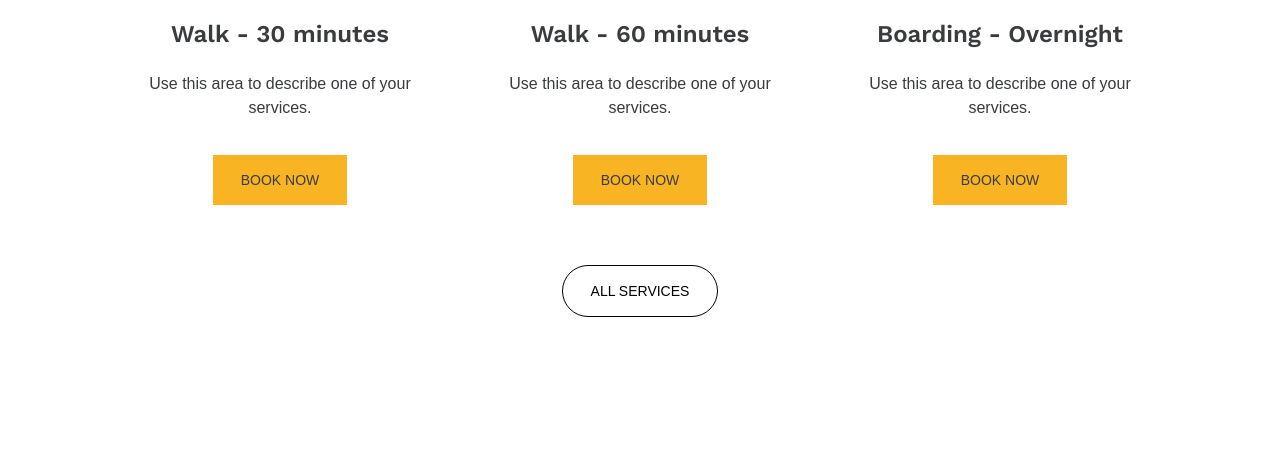
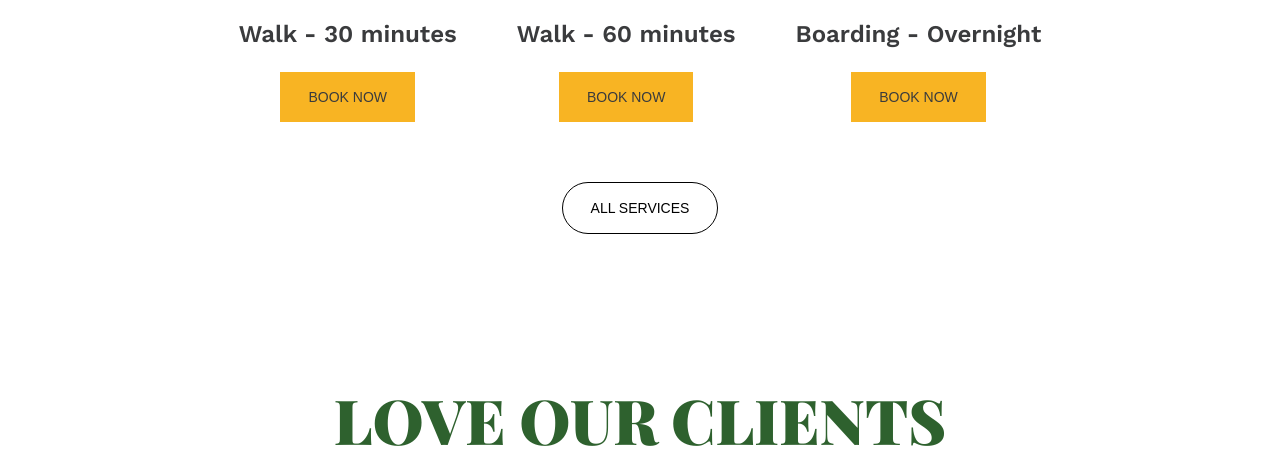
Before and after one commit to mjacobson7/WalksWithAlex, a website built with webpack: page src/index.html in a window 1280 px wide. Shown: the part 1553-2017 px from the top of the page. Built offline with nearby package versions, Linux system fonts and the light colour scheme; files whose address does not match are found by name.

Commit message:
Remove services descriptions from homepage

```diff
--- a/src/index.html
+++ b/src/index.html
@@ -145,9 +145,7 @@
 							class="card__img"
 						/>
 						<h3 class="card__title">Walk - 30 minutes</h3>
-						<p class="card__subtitle paragraph-text">
-							Use this area to describe one of your services.
-						</p>
+
 						<a
 							href="https://forms.gle/yyQpGQHzP333hJDc7"
 							target="_blank"
@@ -162,9 +160,7 @@
 							class="card__img"
 						/>
 						<h3 class="card__title">Walk - 60 minutes</h3>
-						<p class="card__subtitle paragraph-text">
-							Use this area to describe one of your services.
-						</p>
+
 						<a
 							href="https://forms.gle/yyQpGQHzP333hJDc7"
 							target="_blank"
@@ -179,9 +175,7 @@
 							class="card__img"
 						/>
 						<h3 class="card__title">Boarding - Overnight</h3>
-						<p class="card__subtitle paragraph-text">
-							Use this area to describe one of your services.
-						</p>
+
 						<a
 							href="https://forms.gle/yyQpGQHzP333hJDc7"
 							target="_blank"
```
